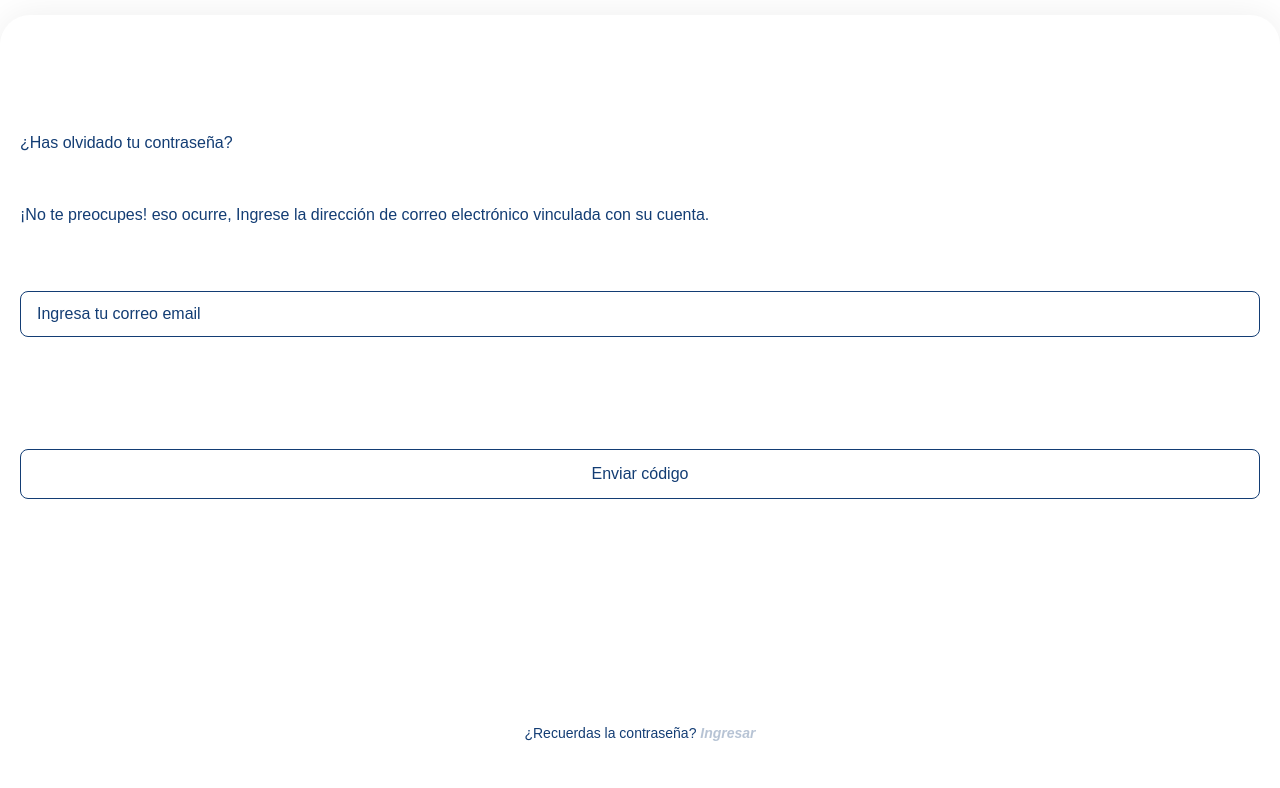
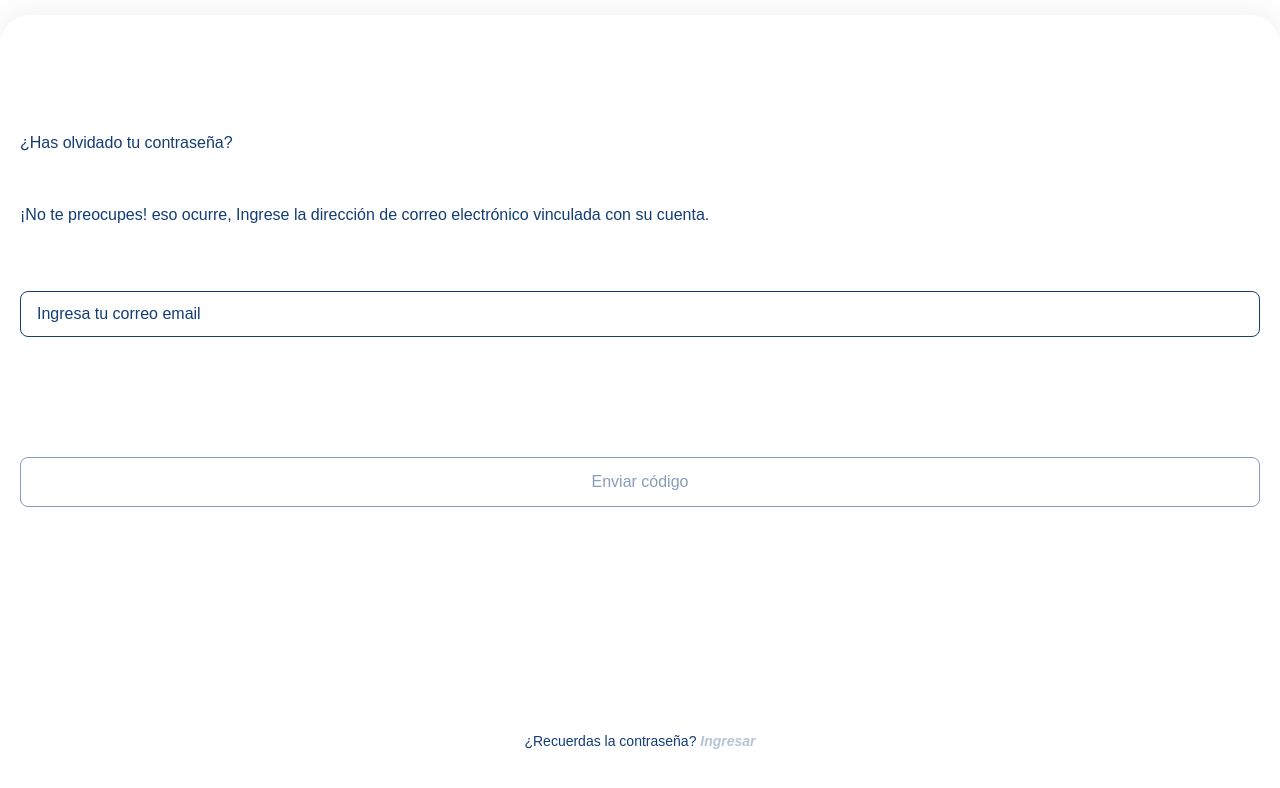
Before and after one commit to JohanGarcialife/Nikra-front, a Next.js app: page /forgotPassword in a window 1280 px wide. Shown: the top 788 px of the page. Built offline with nearby package versions, Linux system fonts and the light colour scheme; what @heroui/system would draw is missing.

Commit message:
Maquetacion lista para recuparacion de contrasena

```diff
--- a/src/app/(auth)/(routes)/forgotPassword/_components/FirstStep.js
+++ b/src/app/(auth)/(routes)/forgotPassword/_components/FirstStep.js
@@ -1,10 +1,33 @@
+'use client'
 import Link from 'next/link'
 import React from 'react'
+import { Formik, Form, Field, ErrorMessage } from 'formik';
+import * as Yup from 'yup';
 
 export default function FirstStep(props) {
     const {setActiveStep} = props
+
+    const validationSchema = Yup.object({
+      email: Yup.string().email('Correo inválido').required('Requerido'),
+    });
+
+    const handleSubmit = async (values, { setSubmitting }) => {
+      setSubmitting(true);
+      // aquí podrías enviar el correo al backend si hace falta
+      setActiveStep(1);
+      setSubmitting(false);
+    };
+
   return (
-    <div>        <p className='text-base mt-24 mb-12 text-[#133D74]'>
+    <div>
+      <Formik
+        initialValues={{ email: '' }}
+        validationSchema={validationSchema}
+        onSubmit={handleSubmit}
+      >
+        {({ isSubmitting, isValid, dirty }) => (
+          <Form>
+            <p className='text-base mt-24 mb-12 text-[#133D74]'>
               ¿Has olvidado tu contraseña?
             </p>
             <p className='text-base text-[#133D74]'>
@@ -12,26 +35,34 @@ export default function FirstStep(props) {
             </p>
 
             <div className='w-full mt-16 border border-[#133D74] rounded-lg '>
-<input
+              <Field
                 id="email"
                 name="email"
                 type="email"
-            className="  text-[#133D74] w-full py-3 px-4 font-sans text-base  leading-5  placeholder:text-[#133D74] "
+                className=" text-[#133D74] w-full py-3 px-4 font-sans text-base leading-5 placeholder:text-[#133D74]"
                 placeholder="Ingresa tu correo email"
               />
             </div>
-<button onClick={() => setActiveStep(1)} className='w-full mt-28 border border-[#133D74] text-[#133D74]  py-3 rounded-lg font-sans font-medium text-base'>
+            <div className="text-red-500 mt-2">
+              <ErrorMessage name="email" />
+            </div>
+
+            <button
+              type="submit"
+              disabled={isSubmitting || !(isValid && dirty)}
+              className='w-full mt-28 border border-[#133D74] text-[#133D74]  py-3 rounded-lg font-sans font-medium text-base disabled:opacity-50'
+            >
               Enviar código
             </button>
+
             <div className='w-full flex justify-center items-center mt-56 '>
               <Link href="/login">
-<p className=' text-sm text-[#133D74]'>¿Recuerdas la contraseña? <span className='opacity-30 font-semibold italic'>
-
-    Ingresar
-    </span>
-    </p>
+                <p className=' text-sm text-[#133D74]'>¿Recuerdas la contraseña? <span className='opacity-30 font-semibold italic'>Ingresar</span></p>
               </Link>
             </div>
+          </Form>
+        )}
+      </Formik>
     </div>
   )
 }
--- a/src/app/(auth)/(routes)/forgotPassword/_components/SecondStep.js
+++ b/src/app/(auth)/(routes)/forgotPassword/_components/SecondStep.js
@@ -1,24 +1,43 @@
+'use client'
 import Link from 'next/link';
-import React, { useState } from 'react';
+import React from 'react';
 import { InputOtp } from "@heroui/input-otp";
+import { Formik, Form, ErrorMessage } from 'formik';
+import * as Yup from 'yup';
 
 export default function SecondStep(props) {
   const {setActiveStep} = props;
-  const [otp, setOtp] = useState(''); // Start with empty string for user to type
 
-  // Determine if the button should be disabled
-  const isButtonDisabled = otp.length !== 4;
+  const validationSchema = Yup.object({
+    otp: Yup.string()
+      .required('Requerido')
+      .matches(/^\d{4}$/, 'El código debe tener 4 dígitos'),
+  });
+
+  const handleSubmit = async (values, { setSubmitting }) => {
+    setSubmitting(true);
+    // verificar OTP con backend si es necesario
+    setActiveStep(2);
+    setSubmitting(false);
+  };
 
   return (
     <div>
       <div className='flex justify-start items-center gap-2 text-[#133D74]'>
-        <svg onClick={() => setActiveStep(0)} xmlns="http://www.w3.org/2000/svg" width="24" height="24" viewBox="0 0 24 24" fill="none" stroke="currentColor" stroke-width="2" stroke-linecap="round" stroke-linejoin="round" class="icon icon-tabler icons-tabler-outline icon-tabler-chevron-compact-left"><path stroke="none" d="M0 0h24v24H0z" fill="none"/><path d="M13 20l-3 -8l3 -8" /></svg>
+        <svg onClick={() => setActiveStep(0)} xmlns="http://www.w3.org/2000/svg" width="24" height="24" viewBox="0 0 24 24" fill="none" stroke="currentColor" strokeWidth="2" strokeLinecap="round" strokeLinejoin="round" className="icon icon-tabler icons-tabler-outline icon-tabler-chevron-compact-left"><path stroke="none" d="M0 0h24v24H0z" fill="none"/><path d="M13 20l-3 -8l3 -8" /></svg>
       </div>
 
       <p className='text-base my-24 text-center px-10 text-[#133D74]'>
         Ingrese el código de verificación que acabamos de enviar a su dirección de correo electrónico.
       </p>
 
+      <Formik
+        initialValues={{ otp: '' }}
+        validationSchema={validationSchema}
+        onSubmit={handleSubmit}
+      >
+        {({ values, setFieldValue, isSubmitting, isValid }) => (
+          <Form>
             <div className='w-full mt-16 flex justify-center'>
               <InputOtp
                 classNames={{
@@ -28,7 +47,7 @@ export default function SecondStep(props) {
                     "h-14",
                     "w-14",
                     "border",
-            "border-[#133D74]", // Fixed typo here
+                    "border-[#133D74]",
                     "text-center",
                     "text-[#133D74]",
                     "font-sans",
@@ -45,35 +64,35 @@ export default function SecondStep(props) {
                     "data-[active=true]:ring-foreground",
                   ],
                 }}
-        // description="Enter the 4 digit code sent to your email"
                 length={4}
-         value={otp}
-         onValueChange={(value) => {
-            console.log("OTP Changed:", value);
-            setOtp(value);
-          }}
+                value={values.otp}
+                onValueChange={(value) => setFieldValue('otp', value)}
                 radius="none"
-         isDisabled={false}
+                isDisabled={isSubmitting}
                 isReadOnly={false}
               />
             </div>
 
+            <div className="text-red-500 mt-2 text-center">
+              <ErrorMessage name="otp" />
+            </div>
+
             <button
-      onClick={() => setActiveStep(2)}
-        className={otp.length !== 4 ? 'w-full mt-28 border border-gray-300 text-gray-300 py-3 rounded-lg font-sans font-medium text-base' : 'w-full mt-28 border border-[#133D74] text-[#133D74] py-3 rounded-lg font-sans font-medium text-base'}
-        disabled={isButtonDisabled}
+              type="submit"
+              className={isValid ? 'w-full mt-28 border border-[#133D74] text-[#133D74] py-3 rounded-lg font-sans font-medium text-base' : 'w-full mt-28 border border-gray-300 text-gray-300 py-3 rounded-lg font-sans font-medium text-base'}
+              disabled={isSubmitting || !isValid}
             >
               Verificar código
             </button>
 
             <div className='w-full flex justify-center items-center mt-40 '>
               <Link href="/login">
-          <p className=' text-sm text-[#133D74]'>¿Recuerdas la contraseña? <span className='opacity-30 font-semibold italic'>
-            Ingresar
-          </span>
-          </p>
+                <p className=' text-sm text-[#133D74]'>¿Recuerdas la contraseña? <span className='opacity-30 font-semibold italic'>Ingresar</span></p>
               </Link>
             </div>
+          </Form>
+        )}
+      </Formik>
     </div>
   );
 }
--- a/src/app/(auth)/(routes)/forgotPassword/_components/ThirdStep.js
+++ b/src/app/(auth)/(routes)/forgotPassword/_components/ThirdStep.js
@@ -1,36 +1,78 @@
+'use client'
 import React from 'react'
+import { Formik, Form, Field, ErrorMessage } from 'formik';
+import * as Yup from 'yup';
 
 export default function ThirdStep(props) {
     const {setActiveStep} = props
+
+    const validationSchema = Yup.object({
+      password: Yup.string().required('Requerido').min(6, 'Mínimo 6 caracteres'),
+      confirmPassword: Yup.string()
+        .oneOf([Yup.ref('password'), null], 'Las contraseñas deben coincidir')
+        .required('Requerido'),
+    });
+
+    const handleSubmit = async (values, { setSubmitting }) => {
+      setSubmitting(true);
+      // enviar nueva contraseña al backend si procede
+      setActiveStep(3);
+      setSubmitting(false);
+    };
+
   return (
     <div>
       <div className='flex justify-start items-center gap-2 text-[#133D74]'>
-        <svg onClick={() => setActiveStep(0)} xmlns="http://www.w3.org/2000/svg" width="24" height="24" viewBox="0 0 24 24" fill="none" stroke="currentColor" stroke-width="2" stroke-linecap="round" stroke-linejoin="round" class="icon icon-tabler icons-tabler-outline icon-tabler-chevron-compact-left"><path stroke="none" d="M0 0h24v24H0z" fill="none"/><path d="M13 20l-3 -8l3 -8" /></svg>
+        <svg onClick={() => setActiveStep(0)} xmlns="http://www.w3.org/2000/svg" width="24" height="24" viewBox="0 0 24 24" fill="none" stroke="currentColor" strokeWidth="2" strokeLinecap="round" strokeLinejoin="round" className="icon icon-tabler icons-tabler-outline icon-tabler-chevron-compact-left"><path stroke="none" d="M0 0h24v24H0z" fill="none"/><path d="M13 20l-3 -8l3 -8" /></svg>
       </div>
+
       <p className='text-base my-24 text-center px-24 text-[#133D74]'>
         Crear nueva contraseña. Su nueva contraseña debe ser única de las utilizadas anteriormente.
       </p>
+
+      <Formik
+        initialValues={{ password: '', confirmPassword: '' }}
+        validationSchema={validationSchema}
+        onSubmit={handleSubmit}
+      >
+        {({ isSubmitting, isValid, dirty }) => (
+          <Form>
             <div className='w-full mt-16 border border-[#133D74] rounded-lg '>
-<input
+              <Field
                 id="password"
                 name="password"
                 type="password"
-            className="  text-[#133D74] w-full py-3 px-4 font-sans text-base  leading-5  placeholder:text-[#133D74] "
+                className=" text-[#133D74] w-full py-3 px-4 font-sans text-base leading-5 placeholder:text-[#133D74]"
                 placeholder="Nueva contraseña"
               />
             </div>
+            <div className="text-red-500 mt-2">
+              <ErrorMessage name="password" />
+            </div>
+
             <div className='w-full mt-16 border border-[#133D74] rounded-lg '>
-<input
+              <Field
                 id="confirmPassword"
                 name="confirmPassword"
-            type="confirmPassword"
-            className="  text-[#133D74] w-full py-3 px-4 font-sans text-base  leading-5  placeholder:text-[#133D74] "
+                type="password"
+                className=" text-[#133D74] w-full py-3 px-4 font-sans text-base leading-5 placeholder:text-[#133D74]"
                 placeholder="Confirmar nueva contraseña"
               />
             </div>
-<button onClick={() => setActiveStep(3)} className='w-full mt-28 border border-[#133D74] text-[#133D74]  py-3 rounded-lg font-sans font-medium text-base'>
+            <div className="text-red-500 mt-2">
+              <ErrorMessage name="confirmPassword" />
+            </div>
+
+            <button
+              type="submit"
+              disabled={isSubmitting || !(isValid && dirty)}
+              className='w-full mt-28 border border-[#133D74] text-[#133D74] py-3 rounded-lg font-sans font-medium text-base disabled:opacity-50'
+            >
               Cambiar contraseña
             </button>
+          </Form>
+        )}
+      </Formik>
     </div>
   )
 }
```
Lines whose indentation alone changed are shown as unchanged.
